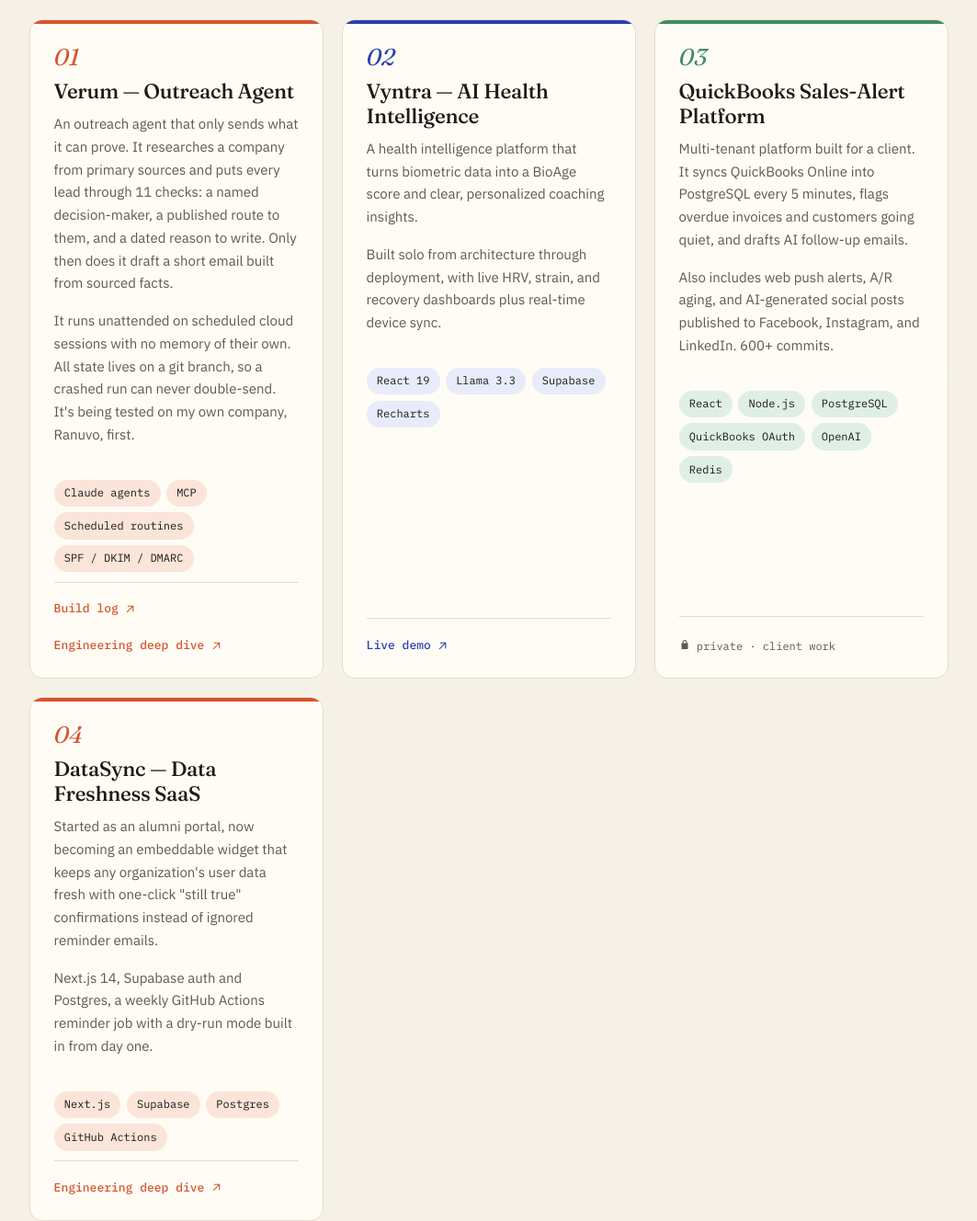
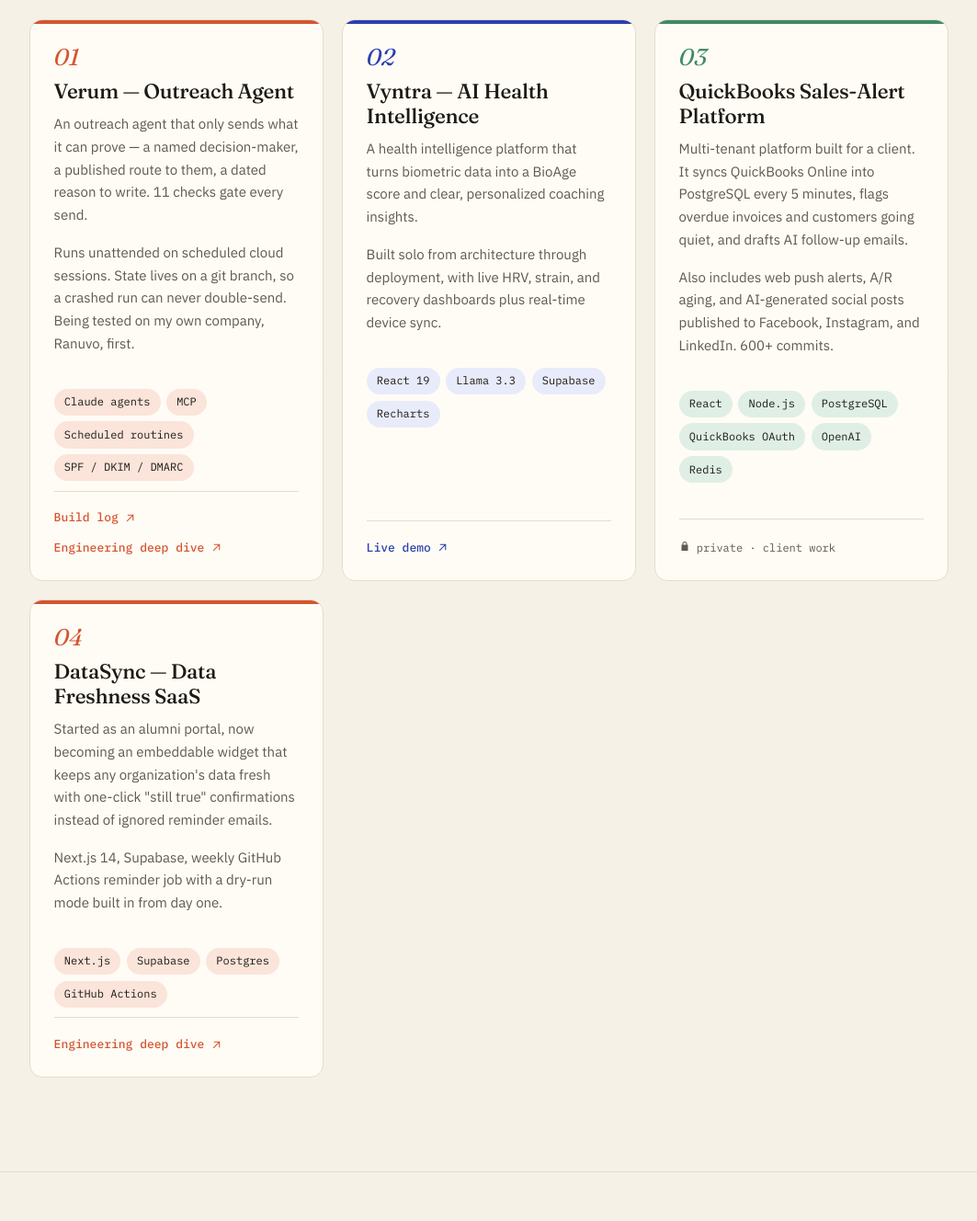
Before and after one commit to hrshita-kshyp/portfolio_hrshita, a website: page index.html in a window 1280 px wide. Shown: the part 2000-3328 px from the top of the page at 92% size, without its empty margins (108-1171 px from the left). Drawn offline with Linux system fonts and the light colour scheme.

Commit message:
Tighten project card copy and fix stacked link spacing
- Shorten Verum and DataSync card text so grid rows stay even
- Card .links now stacks vertically with clear gap instead of
  flex-wrapping links into a cramped two-line block

```diff
--- a/index.html
+++ b/index.html
@@ -540,7 +540,9 @@
       .card .links {
         margin-top: auto;
         padding-top: 1.1rem;
-        gap: 1.1rem;
+        flex-direction: column;
+        align-items: flex-start;
+        gap: 0.65rem;
       }
 
       /* ---------- github ---------- */
@@ -1485,17 +1487,14 @@
               <div class="card-index">01</div>
               <h3>Verum — Outreach Agent</h3>
               <p>
-                An outreach agent that only sends what it can prove. It
-                researches a company from primary sources and puts every lead
-                through 11 checks: a named decision-maker, a published route to
-                them, and a dated reason to write. Only then does it draft a
-                short email built from sourced facts.
+                An outreach agent that only sends what it can prove — a named
+                decision-maker, a published route to them, a dated reason to
+                write. 11 checks gate every send.
               </p>
               <p>
-                It runs unattended on scheduled cloud sessions with no memory
-                of their own. All state lives on a git branch, so a crashed run
-                can never double-send. It's being tested on my own company,
-                Ranuvo, first.
+                Runs unattended on scheduled cloud sessions. State lives on a
+                git branch, so a crashed run can never double-send. Being
+                tested on my own company, Ranuvo, first.
               </p>
               <div class="pills">
                 <span class="pill">Claude agents</span>
@@ -1592,14 +1591,13 @@
               <h3>DataSync — Data Freshness SaaS</h3>
               <p>
                 Started as an alumni portal, now becoming an embeddable
-                widget that keeps any organization's user data fresh with
+                widget that keeps any organization's data fresh with
                 one-click "still true" confirmations instead of ignored
                 reminder emails.
               </p>
               <p>
-                Next.js 14, Supabase auth and Postgres, a weekly GitHub
-                Actions reminder job with a dry-run mode built in from day
-                one.
+                Next.js 14, Supabase, weekly GitHub Actions reminder job
+                with a dry-run mode built in from day one.
               </p>
               <div class="pills">
                 <span class="pill">Next.js</span>
```
